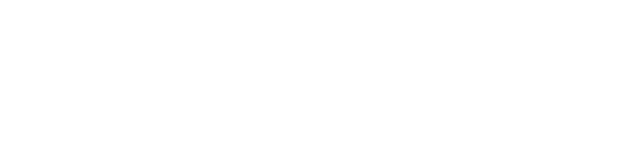
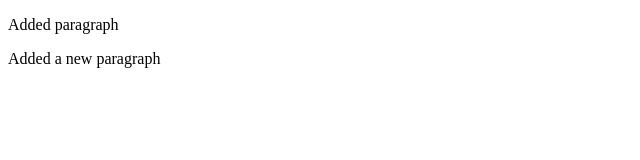
Before and after one commit to dovketu/gittest, a plain HTML site: page index.html in a window 1280 px wide. Shown: the whole page, without its empty margins (0-640 px from the left). Drawn offline with Linux system fonts and the light colour scheme.

```diff
--- a/index.html
+++ b/index.html
@@ -6,6 +6,8 @@
     <meta name="viewport" content="width=device-width, initial-scale=1.0">
     <title>Document</title>
 </head>
+<p>Added paragraph</p>
+<p>Added a new paragraph</p>
 <body>
 
 </body>
```
